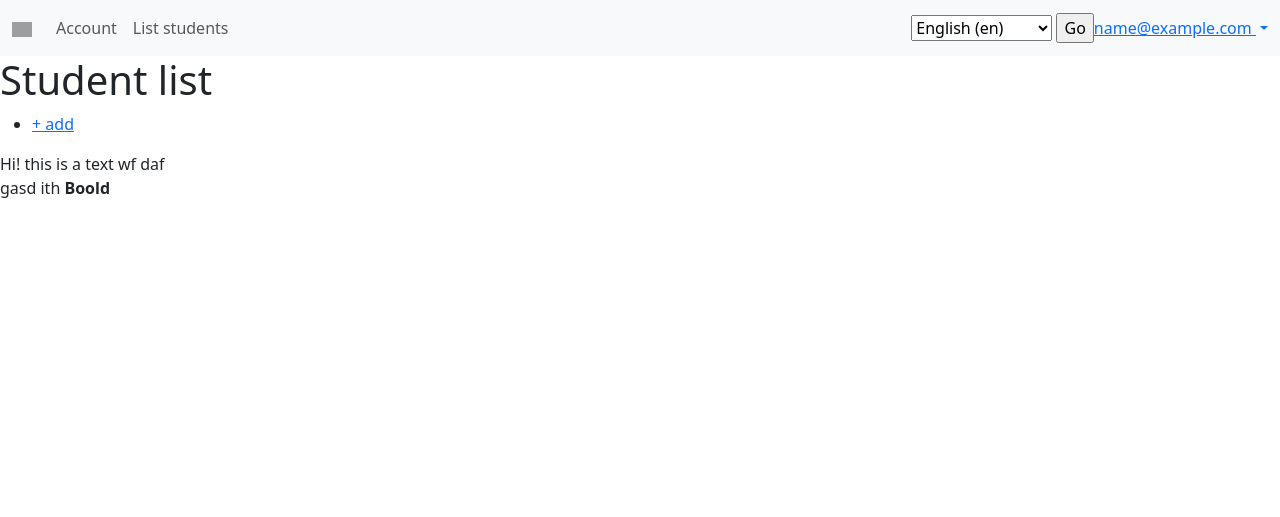
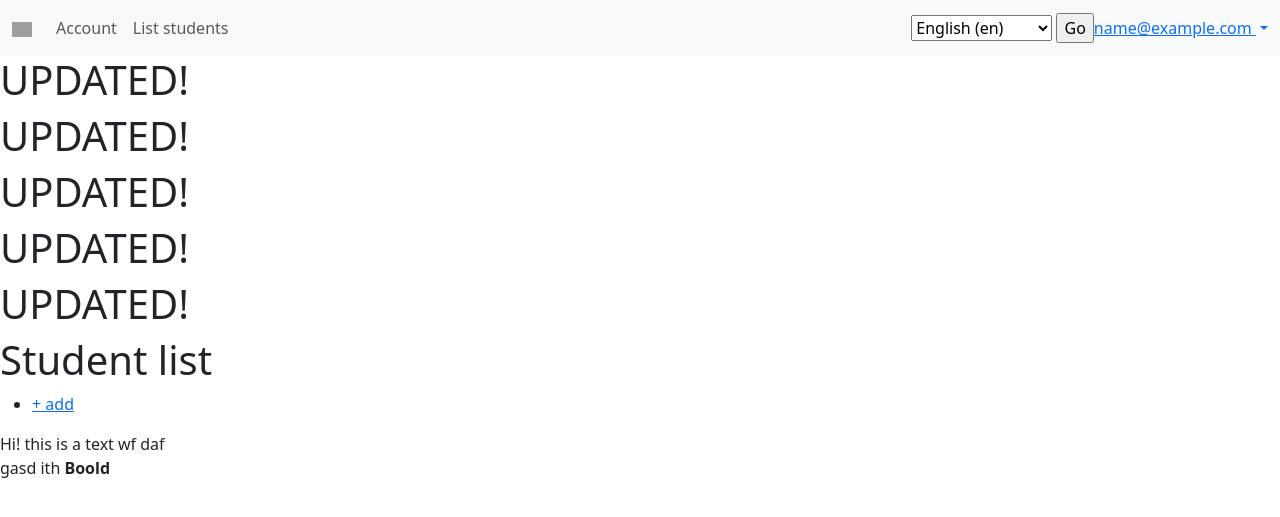
Before and after one commit to ogir-ok/nov-11, a Django app: a page that uses apps/lms/templates/lms/student_list.html in a window 1280 px wide. Shown: the top 517 px of the page. Run offline with Django 4.2, Linux system fonts and the light colour scheme; the visitor is signed in with stand-in values (Sample User, id 1); data that the repository does not hold is empty; some libraries are stand-ins or nearby versions; grey boxes are pictures that could not be loaded.

Commit message:
Changed code

```diff
--- a/apps/lms/templates/lms/student_list.html
+++ b/apps/lms/templates/lms/student_list.html
@@ -3,6 +3,12 @@
 {% load i18n %}
 {% block content %}
 
+
+    <h1> UPDATED!</h1>
+    <h1> UPDATED!</h1>
+    <h1> UPDATED!</h1>
+    <h1> UPDATED!</h1>
+    <h1> UPDATED!</h1>
 <h1>{% trans "Student list" %} </h1>
 <ul>
     {% for student in object_list  %}
```
